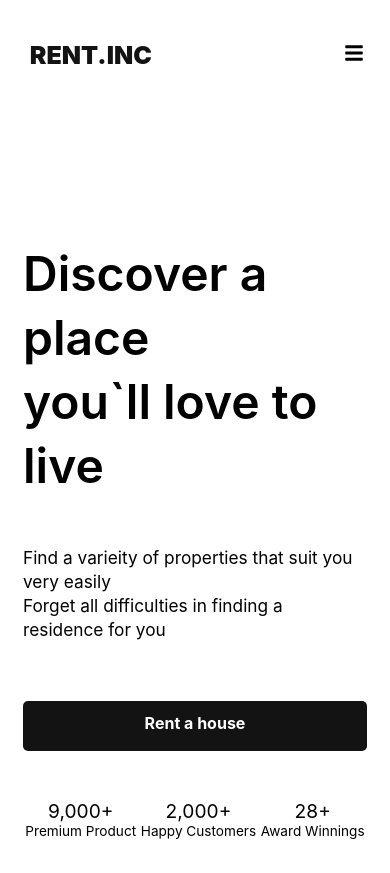
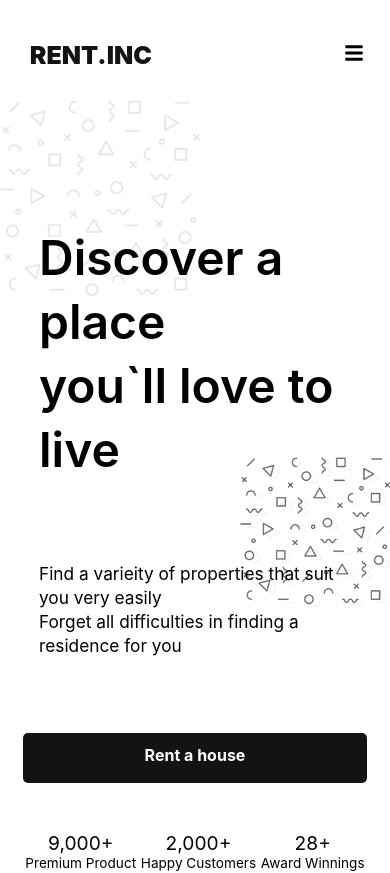
Before and after one commit to Sufyan-codes/RENT.INC, a React (Vite) app: page / in a window 390 px wide. Shown: the top 873 px of the page. Built offline with nearby package versions, Linux system fonts and the light colour scheme; what miragejs would draw is missing.

Commit message:
Adding pattern to the landing page

```diff
--- a/src/index.css
+++ b/src/index.css
@@ -170,6 +170,7 @@ footer {
     width: 90%;
     margin: 0 auto;
     padding: 45px 23px;
+
 }
 
 .home-container {
@@ -178,6 +179,7 @@ footer {
     overflow: hidden;
     border-radius: 15rem 15rem 0 0;
     border: 8px solid rgba(255, 255, 255, 0.12);
+
 }
 
 .home-container>img {
@@ -241,6 +243,35 @@ footer {
 
 .secondaryText {
     display: block;
+}
+
+.pattern {
+    position: absolute;
+    right: 450px;
+    width: 200px;
+    height: 200px;
+    z-index: -1;
+    opacity: .6;
+}
+
+.pattern2 {
+    position: absolute;
+    right: 50px;
+    top: 460px;
+    width: 200px;
+    height: 200px;
+    z-index: -1;
+    opacity: .6;
+}
+
+.pattern3{
+    position: absolute;
+    left: 0px;
+    top: 350px;
+    width: 200px;
+    height: 200px;
+    z-index: -1;
+    opacity: .2;
 }
 
 .container {
@@ -952,6 +983,8 @@ button {
     .about-container {
         display: flex;
         flex-direction: column;
+        width: 100%;
+        margin: 0;
     }
 
     .login-image {
@@ -974,7 +1007,35 @@ button {
     width: 70px;
    }
 
+   .pattern {
+    position: absolute;
+    right: 0px;
+    width: 150px;
+    height: 150px;
+    z-index: -1;
+    opacity: .6;
+}
 
+.pattern2 {
+    position: absolute;
+    left: 0px;
+    top: 100px;
+    width: 200px;
+    height: 200px;
+    z-index: -1;
+    opacity: .1;
+}
+
+.pattern3{
+    display: none;
+    position: absolute;
+    left: 0px;
+    top: 350px;
+    width: 200px;
+    height: 200px;
+    z-index: -1;
+    opacity: .2;
+}
 }
 
 @media (max-width:36em) {
@@ -1033,6 +1094,40 @@ button {
         font-size: 1rem;
 
     }
+    .about-container{
+        width: 100%;
+        margin: 0;
+        padding: 0;
+    }
+   /* about goes here */
+   .about-page-content{
+        padding-inline: 0;
+   }
+
+   .about-page-content,
+   h1,
+   p{
+    padding: 1rem;
+   }
+   .about-page-cta{
+    margin: 0;
+   }
+   .van-list-filter-buttons button{
+    width: 90px;
+    margin-right: .3rem;
+   }
+   .info a{
+        margin-top: 95px;
+   }
+   .host-dashboard-vans{
+    width: 100%;
+   }
+
+   .host-van-detail img {
+    width: 170px;
+    height: 170px;
+   }
+
 }
 
 @media (min-width:36.1em) and (max-width:47.8em) {
@@ -1090,6 +1185,43 @@ button {
         font-size: 1rem;
 
     }
+    .about-container{
+        padding: 0;
+    }
+    .info a{
+        margin-top: 95px;
+   }
+   .pattern {
+    display: none;
+    position: absolute;
+    right: 450px;
+    width: 200px;
+    height: 200px;
+    z-index: -1;
+    opacity: .6;
+}
+
+.pattern2 {
+    display: none;
+    position: absolute;
+    right: 50px;
+    top: 460px;
+    width: 200px;
+    height: 200px;
+    z-index: -1;
+    opacity: .6;
+}
+
+.pattern3{
+    display: none;
+    position: absolute;
+    left: 0px;
+    top: 350px;
+    width: 200px;
+    height: 200px;
+    z-index: -1;
+    opacity: .2;
+}
 
 }
 
--- a/src/pages/Home.jsx
+++ b/src/pages/Home.jsx
@@ -1,5 +1,6 @@
 import React from "react"
 import { Link } from "react-router-dom"
+import patternBg from "../assets/images/pattern.png"
 
 import CountUp from 'react-countup';
 
@@ -37,7 +38,9 @@ export default function Home() {
                     </div>
                 </div>
             </div>
-
+        <img className="pattern" src={patternBg} />
+        <img className="pattern2" src={patternBg} />
+        <img className="pattern3" src={patternBg} />
         <div className="home-container">
         <img src="./r-architecture-2gDwlIim3Uw-unsplash.jpg" alt="" />
         </div>
--- a/src/pages/Host/Dashboard.jsx
+++ b/src/pages/Host/Dashboard.jsx
@@ -55,17 +55,18 @@ export default function Dashboard() {
                 </div>
 
             </section>
-            <section className="host-dashboard-reviews">
+            {/* <section className="host-dashboard-reviews">
                 <div className="dashboard-page">
-                 <h2>Review score</h2>
+                  <h2>Review score</h2>
 
-                    {/*<BsStarFill className="star" />*/}
+                    *<BsStarFill className="star" />
 
                     <p>
                         <span>5.0</span>/5
                     </p>
-                    <Link to="reviews">Details</Link></div>
-            </section>
+                    <Link to="reviews">Details</Link>
+                    </div>
+            </section> */}
             <section className="host-dashboard-vans">
                 <div className="top">
                     <h2>Listed houses</h2>
--- a/src/pages/Host/HostVanDetail.jsx
+++ b/src/pages/Host/HostVanDetail.jsx
@@ -55,8 +55,10 @@ export default function HostVanDetail() {
                             >
                                 {currentVan.type}
                             </i>
+                            <div className="van-detail-items">
                             <h3>{currentVan.name}</h3>
                             <h4>${currentVan.price}/month</h4>
+                            </div>
                         </div>
                     </div>
 
```
Also changed, not shown: src/assets/images/pattern.png (added).
